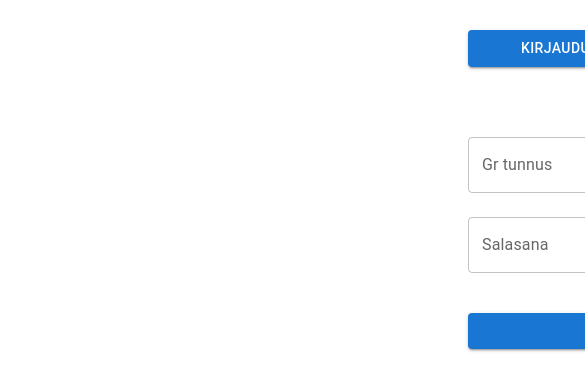
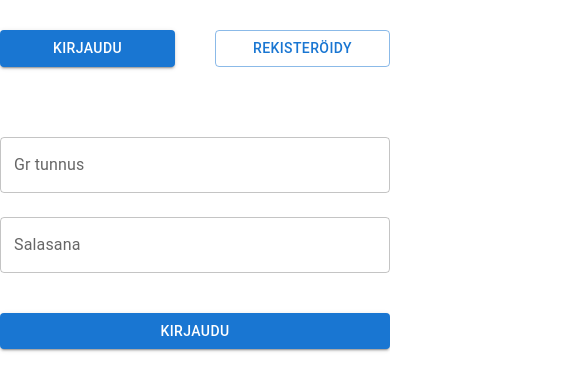
Before and after one commit to PaloPatrik/Kirjasto-projekti, a React (Create React App) app: page / in a window 390 px wide. Shown: the top 390 px of the page, 585 px wide, since content can reach past the window. Built offline with nearby package versions, Linux system fonts and the light colour scheme.

Commit message:
login melkein valmis

```diff
--- a/src/App.css
+++ b/src/App.css
@@ -71,5 +71,7 @@
     align-items: stretch;
     justify-content: center;
     width: 100vw;
+    position: relative;
+    left: auto;
   }
 };
```
